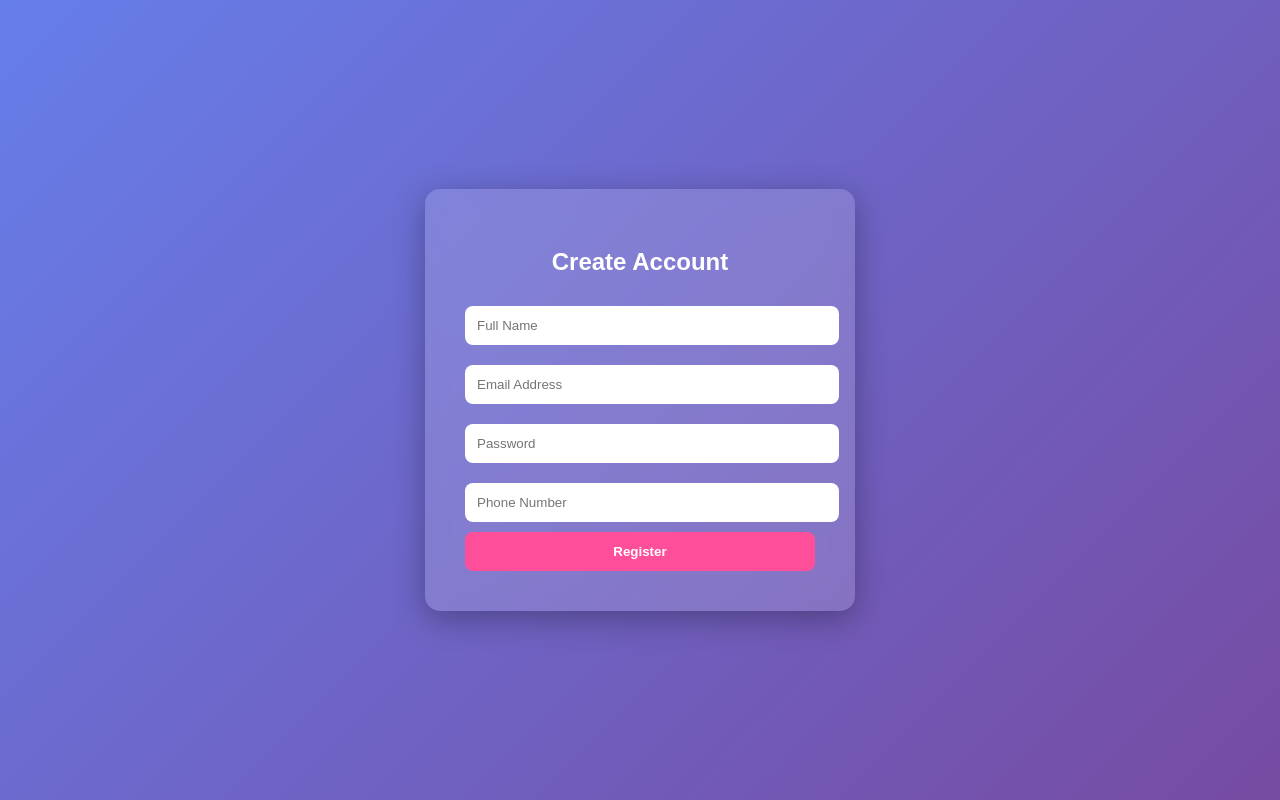
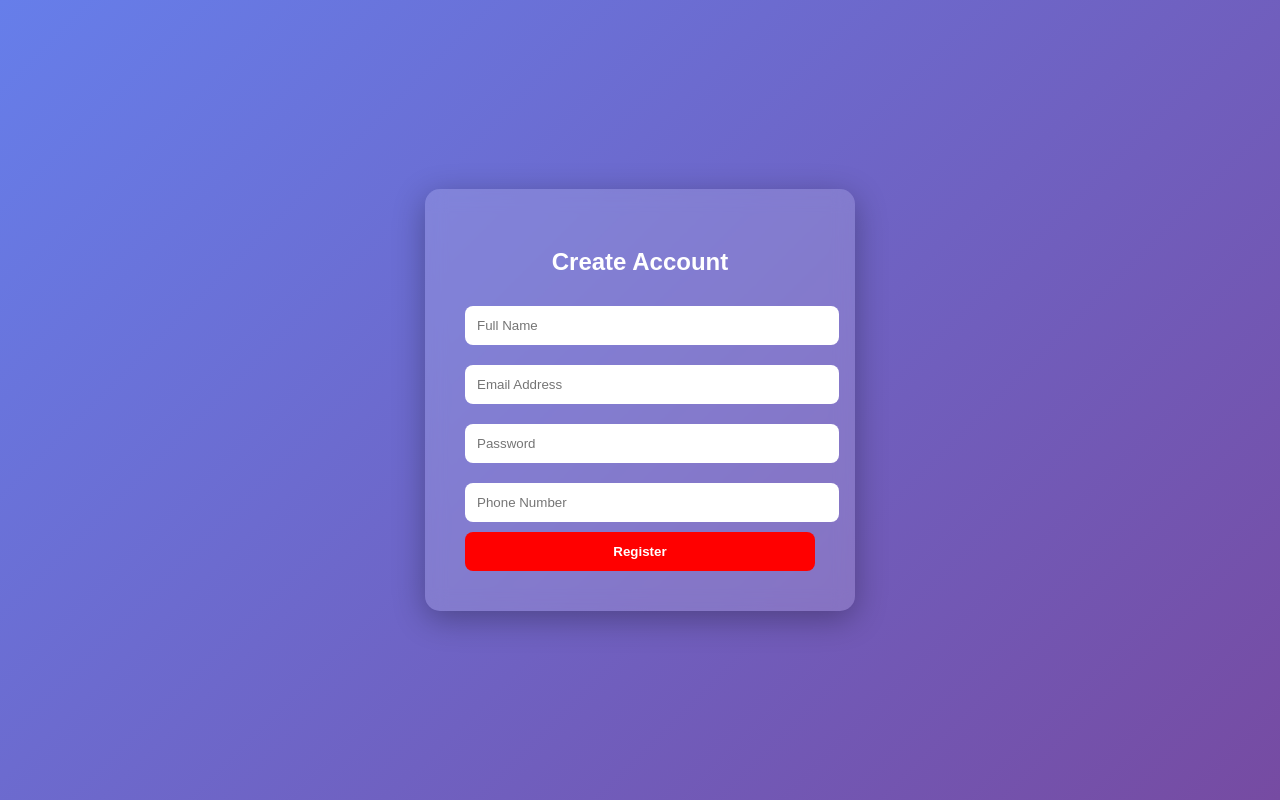
Before and after one commit to ajaydharajiya/ajaydharajiya-Ragister-form, a website: page public/index.html in a window 1280 px wide. In both pictures the pointer is over the button "Register". Drawn offline with Linux system fonts and the light colour scheme.

Commit message:
change background color red

```diff
--- a/public/style.css
+++ b/public/style.css
@@ -45,5 +45,5 @@ button {
 }
 
 button:hover {
-    background: #ff4f9a;
+    background: red;
 }
```
